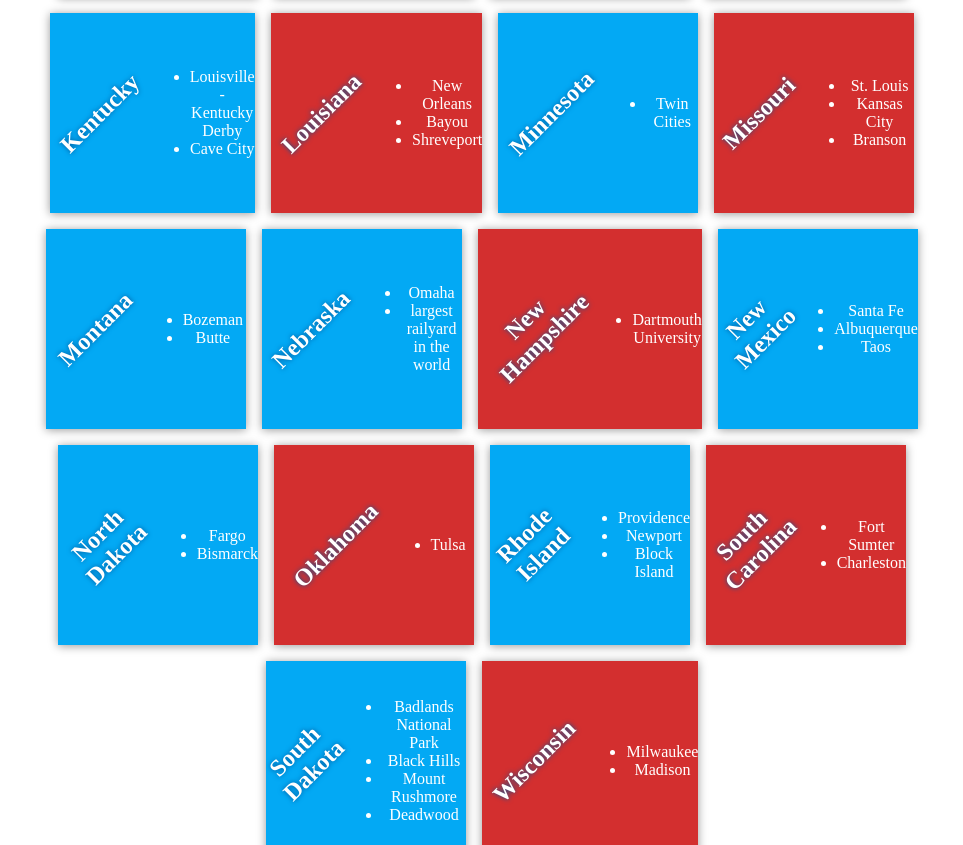
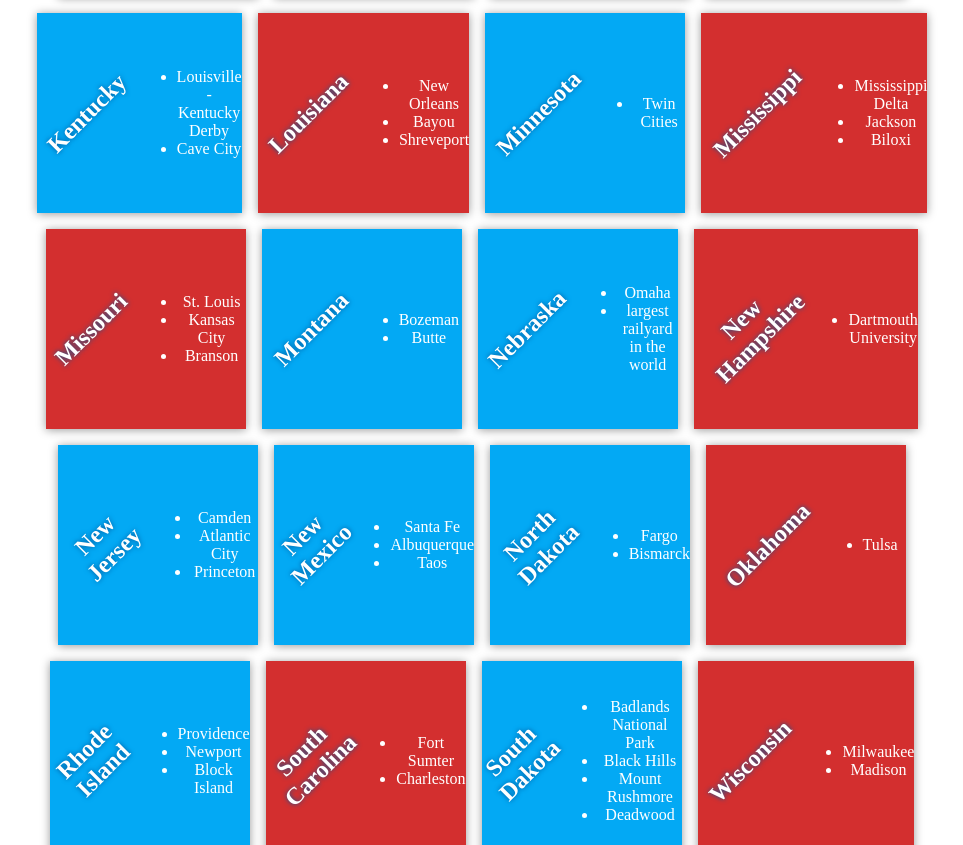
Before and after one commit to brenteliason/my-travel-plans, a plain HTML site: page index.html in a window 1280 px wide. Shown: the part 443-1288 px from the top of the page, without its empty margins (158-1121 px from the left). Drawn offline with Linux system fonts and the light colour scheme.

Commit message:
Added last unvisited states and some more destinations

```diff
--- a/index.html
+++ b/index.html
@@ -99,6 +99,15 @@
             </div>
 
             <div class="destination second">
+                <h2>Mississippi</h2>
+                  <ul>
+                    <li>Mississippi Delta</li>
+                    <li>Jackson</li>
+                    <li>Biloxi</li>
+                  </ul>
+            </div>
+
+            <div class="destination second">
                 <h2>Missouri</h2>
                 <ul>
                   <li>St. Louis</li>
@@ -130,6 +139,14 @@
                   </ul>
             </div>
 
+            <div class="destination first">
+                <h2>New Jersey</h2>
+                  <ul>
+                    <li>Camden</li>
+                    <li>Atlantic City</li>
+                    <li>Princeton</li>
+                  </ul>
+            </div>
 
             <div class="destination first">
                 <h2>New Mexico</h2>
```
